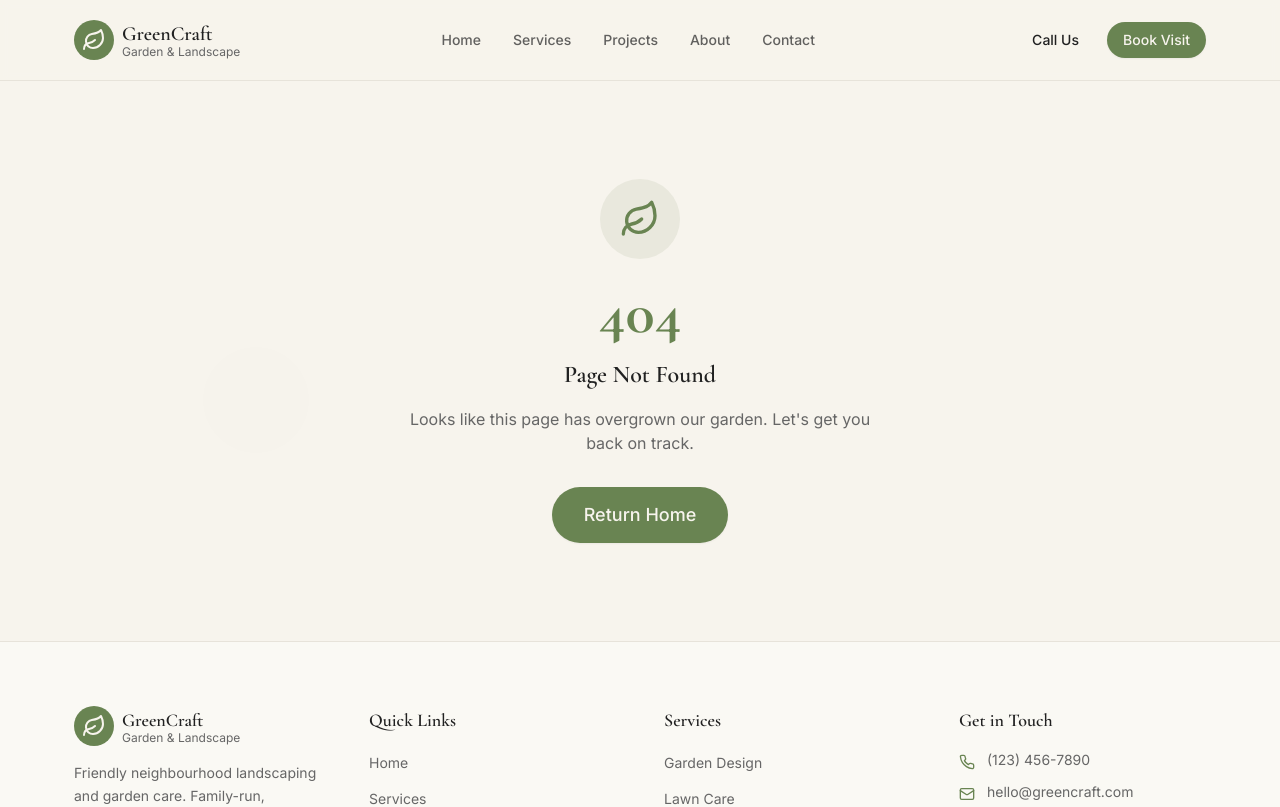
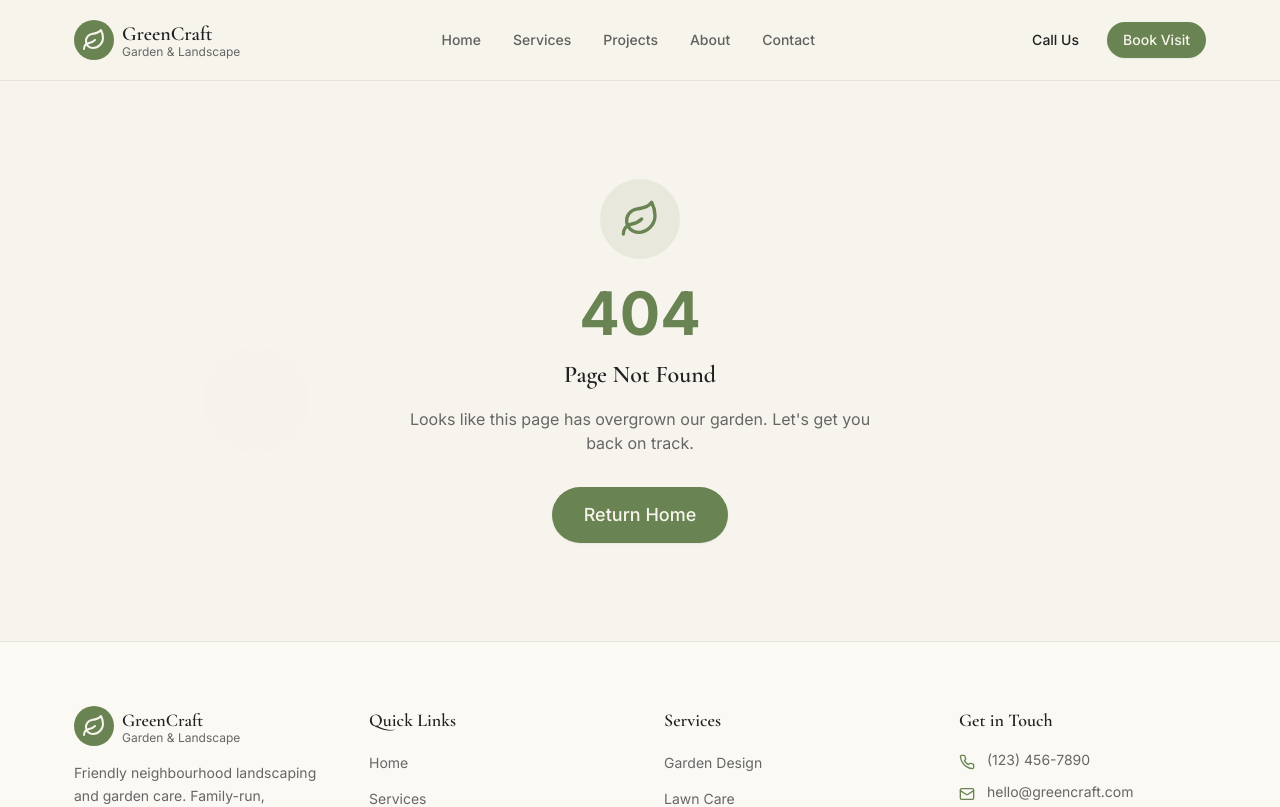
Before and after one commit to Ronnie21st/garden-craft-local, a React (Vite) app: page /privacy in a window 1280 px wide. Shown: the top 807 px of the page. Built offline with nearby package versions, Linux system fonts and the light colour scheme; the HTML template or start-up script is replaced by a standard one.

Commit message:
Fix: Apply body font to all numbers

```diff
--- a/src/components/home/Hero.tsx
+++ b/src/components/home/Hero.tsx
@@ -67,7 +67,7 @@ const Hero = () => {
 
             {/* Floating Badge */}
             <div className="absolute -bottom-6 -left-6 bg-card border-2 border-border rounded-2xl p-6 shadow-xl">
-              <div className="text-4xl font-heading font-bold text-primary">15+</div>
+              <div className="text-4xl font-body font-bold text-primary">15+</div>
               <div className="text-sm text-muted-foreground">Years Experience</div>
             </div>
           </div>
--- a/src/pages/NotFound.tsx
+++ b/src/pages/NotFound.tsx
@@ -17,7 +17,7 @@ const NotFound = () => {
         <div className="w-20 h-20 bg-primary/10 rounded-full flex items-center justify-center mx-auto mb-6">
           <Leaf className="w-10 h-10 text-primary" />
         </div>
-        <h1 className="mb-4 text-6xl font-heading font-bold text-primary">404</h1>
+        <h1 className="mb-4 text-6xl font-body font-bold text-primary">404</h1>
         <p className="mb-4 text-2xl font-heading font-semibold">Page Not Found</p>
         <p className="mb-8 text-muted-foreground">
           Looks like this page has overgrown our garden. Let's get you back on track.
```
